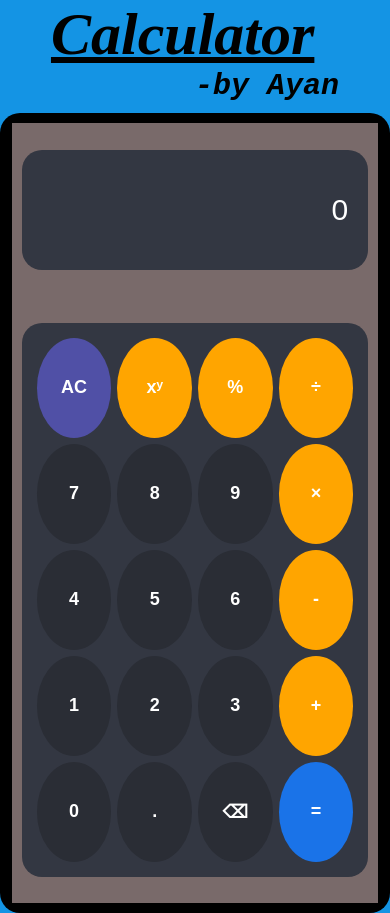
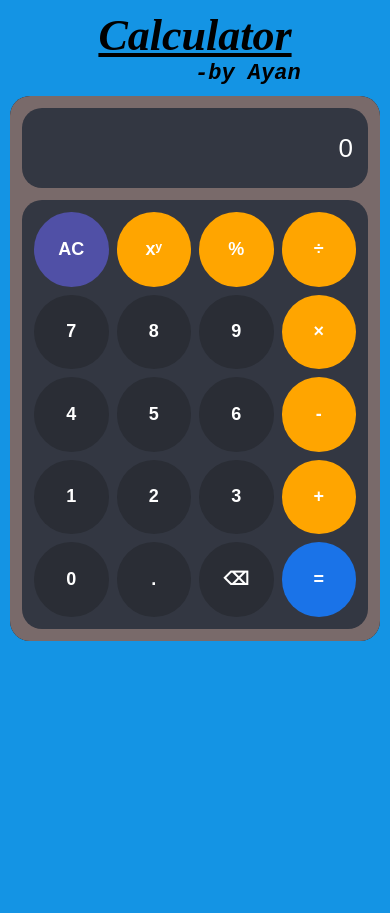
Before and after one commit to souhardya555ayan/Calculator-project, a plain HTML site: page index.html in a window 390 px wide. After the commit the page ends 844 px from the top, so only its background shows below. Drawn offline with Linux system fonts and the light colour scheme.

Commit message:
fix mobile responsive

```diff
--- a/style.css
+++ b/style.css
@@ -1,4 +1,4 @@
-*{
+/* *{
     margin: 0;
     padding: 0;
     box-sizing: border-box;
@@ -146,4 +146,153 @@
     #keys button {
         font-size: 18px;
     }
+} */
+
+*{
+    margin: 0;
+    padding: 0;
+    box-sizing: border-box;
 }
+
+body{
+    margin: 0;
+    display: flex;
+    justify-content: center;
+    align-items: center;
+    min-height: 100vh;
+    background-color: #1494e4;
+    padding: 15px;
+}
+
+button{
+    width: 100%;
+    border-radius: 50%;
+    border: none;
+    color: white;
+    background-color: #2A2D35;
+    font-size: 20px;
+    font-weight: bold;
+    cursor: pointer;
+    aspect-ratio: 1 / 1;
+    min-width: 0;
+    box-sizing: border-box;
+}
+
+button:hover{
+    background-color: #6e717a;
+}
+
+button:active{
+    background-color: #cfe2ee;
+}
+
+.operator{
+    background-color: orange;
+}
+
+.operator:hover{
+    background-color: #ffcc66;
+}
+
+.AC{
+    background-color: rgb(80, 80, 166);
+}
+
+.AC:hover {
+    background-color: rgb(120, 120, 200);
+}
+
+.equal{
+    background-color: #1A73E8;
+}
+
+.equal:hover {
+    background-color: #5AA9F5;
+}
+
+#mainbody{
+    background-color: rgba(150, 132, 132, 0.809);
+    display: flex;
+    flex-direction: column;
+    justify-content: space-around;
+    padding: 20px;
+    gap: 20px;
+    width: 100%;
+    max-width: 400px;
+    margin: 0 auto;
+}
+
+#display{
+    height: 100px;
+    width: 100%;
+    border: none;
+    border-radius: 20px;
+    background-color: #333742;
+    color: white;
+    font-size: 30px;
+    text-align: right;
+    padding: 20px;
+}
+
+#keys{
+    display: grid;
+    grid-template-columns: repeat(4, 1fr);
+    gap: 10px;
+    border-radius: 20px;
+    background-color: #333742;
+    padding: 15px;
+    width: 100%;
+}
+
+.total {
+    display: flex;
+    flex-direction: column;
+    align-items: center;
+    gap: 10px;
+    width: 100%;
+    max-width: 420px;
+}
+#calculator{
+    font-family: Arial,sans-serif;
+    background-color: black;
+    border-radius: 20px;
+    max-width: 400px;
+    width: 100%;
+    overflow: hidden;
+}
+
+.heading{
+    font-size: 30px;
+    text-align: center;
+}
+
+#display::placeholder{
+    color: rgba(255,255,255,1);
+    opacity: 1;
+}
+
+@media (max-width: 500px) {
+    body {
+        padding: 10px;
+        align-items: flex-start;
+    }
+    .heading{
+        font-size: 22px;
+    }
+    #mainbody {
+        padding: 12px;
+        gap: 12px;
+    }
+    #display {
+        height: 80px;
+        font-size: 26px;
+        padding: 15px;
+    }
+    #keys {
+        gap: 8px;
+        padding: 12px;
+    }
+    #keys button {
+        font-size: 18px;
+    }
+}
```
